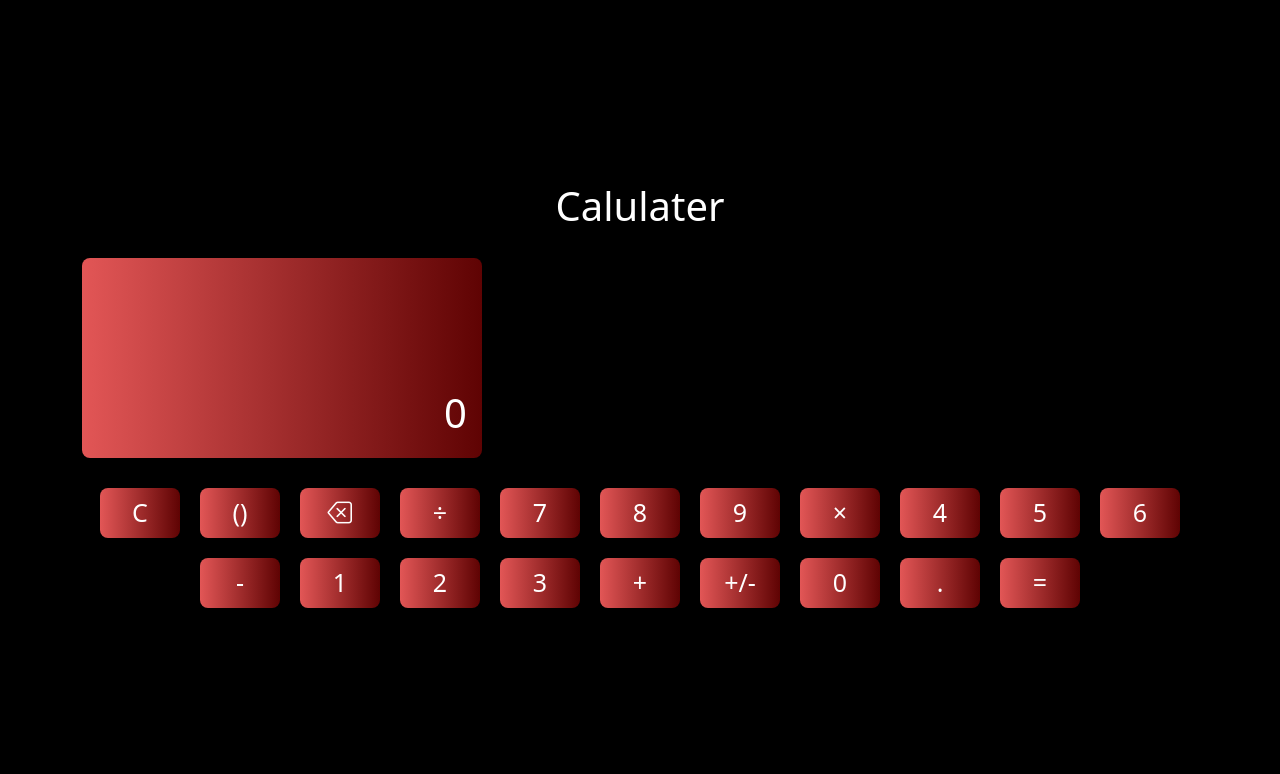
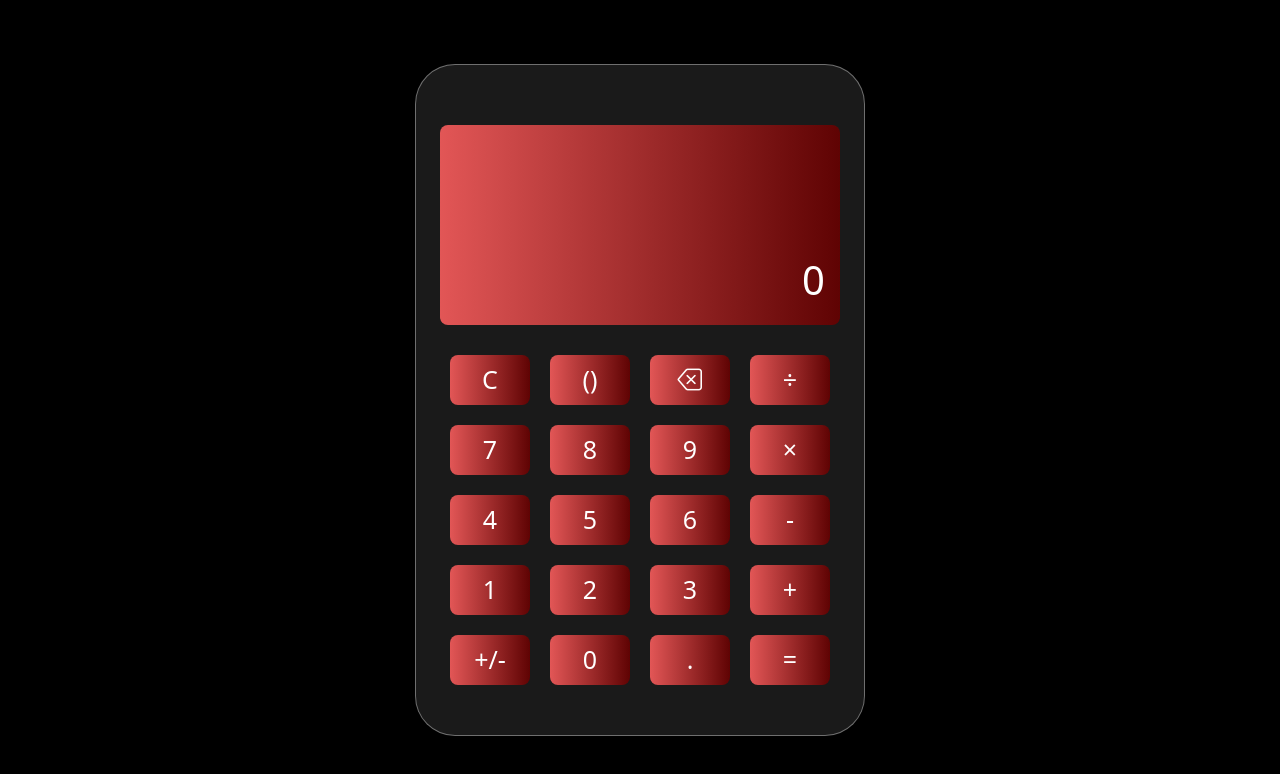
Before and after one commit to puvanakopis/Calculator, a plain HTML site: page index.html in a window 1280 px wide. Drawn offline with nearby package versions, Linux system fonts and the light colour scheme.

Commit message:
Update index.html

```diff
--- a/index.html
+++ b/index.html
@@ -19,8 +19,7 @@
 <body>
 
     <div class="container">
-        <h1>Calulater</h1>
-        <div class="calulater">
+        <div class="calculator">
             <div class="display" id="user_input">0</div>
             <div class="keys row">
                 <div class="key col-4" onclick="erase()">C</div>
```
